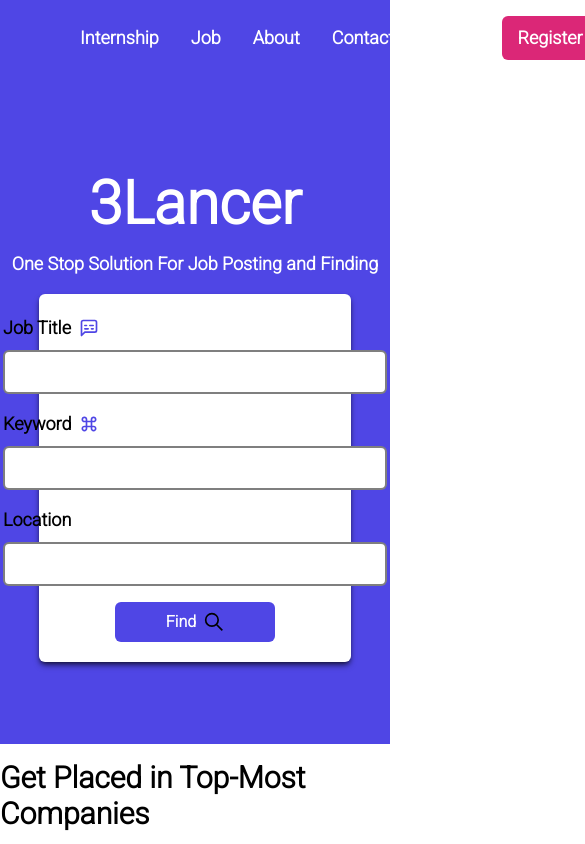
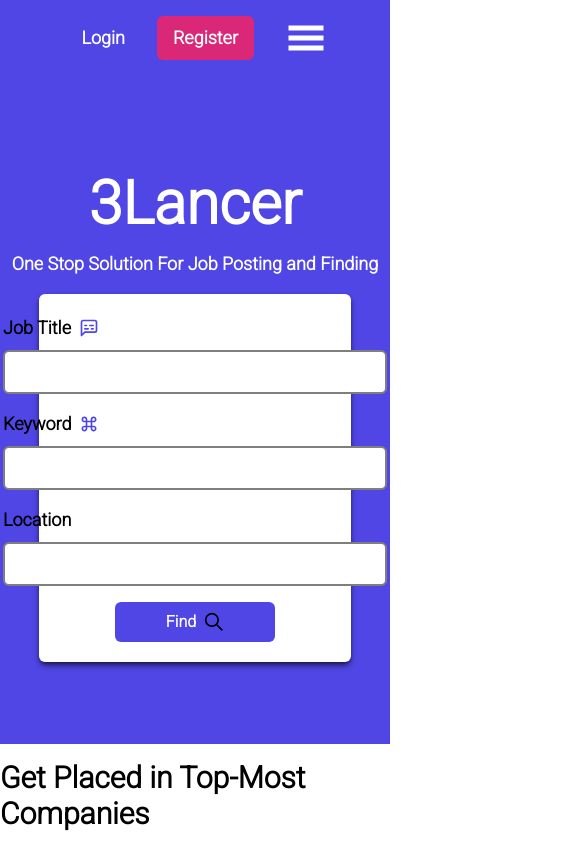
Before and after one commit to unique3900/3Lancer, a React (Vite) app in the folder client/: page /login in a window 390 px wide. Shown: the top 844 px of the page, 585 px wide, since content can reach past the window. Built offline with nearby package versions, Linux system fonts and the light colour scheme; some icons are missing; a web font is replaced by a local one.

Commit message:
mobile navigation

```diff
--- a/client/src/layout/Navbar.jsx
+++ b/client/src/layout/Navbar.jsx
@@ -1,26 +1,50 @@
-import React from 'react'
+import React, { useState } from 'react'
 import { Link } from 'react-router-dom'
 import { navigations } from '../data/NavData'
+import { GiHamburgerMenu } from "react-icons/gi";
+import { IoIosCloseCircleOutline } from "react-icons/io";
 
 const Navbar = () => {
+  const [navState, setNavstate] = useState(false);
   return (
-    <div className='z-50 w-full bg-indigo-600  py-4 px-16 flex justify-between items-center gap-4'>
+    <div className='relative z-50 w-full bg-indigo-600  py-4 px-16 flex justify-between items-center gap-4'>
       {/* Logo */}
       <div className="max-w-44 max-h-44">
         <Link to={'/'}><img src="./assets/3lancerLogo.png" alt="Logo" /></Link>
       </div>
 
       {/* Naviations */}
-      <div className="flex justify-around items-center gap-8">
+      <div className=" flex justify-around items-center gap-8">
         {navigations.map((item, index) => (
-          <Link className='text-white  font-semibold hover:text-[1.2rem] cursor-pointer text-lg' key={index} to={item.navigate}>{item.title }</Link>
+            <Link className='hidden lg:flex text-white  font-semibold hover:text-[1.2rem] cursor-pointer text-lg' key={index} to={item.navigate}>{item.title }</Link>
         ))}
+
         <Link className='text-white  font-semibold hover:text-[1.2rem] cursor-pointer text-lg' to={'/login'}>Login</Link>
         <Link className='text-white bg-pink-600 rounded-md py-2 px-4  font-semibold  cursor-pointer text-lg' to={'/register'}>Register</Link>
+        <GiHamburgerMenu size={40} className={`${navState?'hidden':'flex'} lg:hidden cursor-pointer text-white`} onClick={() => setNavstate(!navState)} />
+
+        {navState && (
+          <NavMobileMenu navState={navState} setNavstate={setNavstate } />
+        )}
+
+
+
       </div>
 
     </div>
   )
 }
 
+const NavMobileMenu = ({navState,setNavstate}) => (
+  <div className="fixed left-0 top-0 lg:hidden min-h-screen flex flex-col w-[400px] justify-center items-center gap-4 bg-white">
+  <IoIosCloseCircleOutline size={40} className={`${!navState ? 'hidden' : 'flex'} absolute top-5 right-5 lg:hidden cursor-pointer text-black`} onClick={() => setNavstate(!navState)} />
+  <Link to={'/'} className='w-56 mb-8'><img src="./assets/3lancerLogo.png" alt="Logo" /></Link>
+    {navigations.map((item, index) => (
+      <div className=''>
+        <Link className=' text-black  font-semibold hover:text-[1.2rem] cursor-pointer text-lg' key={index} to={item.navigate} onClick={(e)=> setNavstate(!navState)}>{item.title}</Link>
+  </div>
+
+))}
+</div>
+)
 export default Navbar
```
